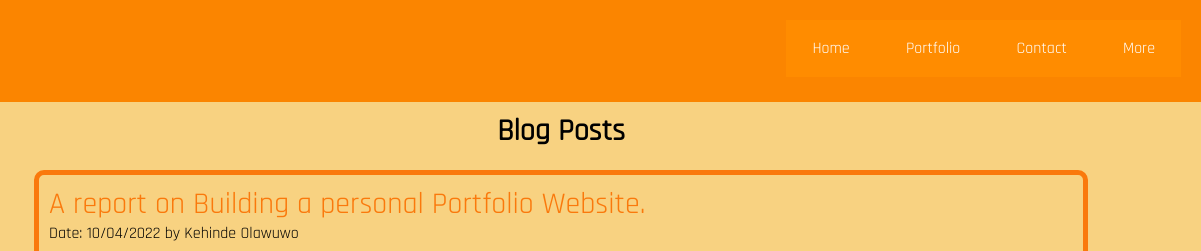
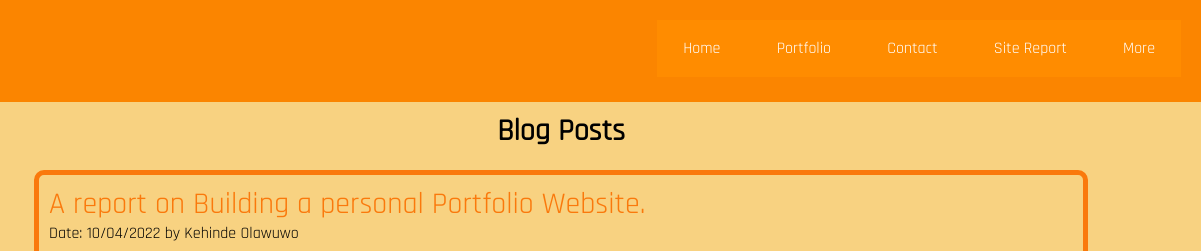
Before and after one commit to heavykenny/CSY1018-1, a plain HTML site: page blog.html in a window 1280 px wide. Shown: the top 251 px of the page, 79-1280 px from the left. Drawn offline with Linux system fonts and the light colour scheme.

Commit message:
Adding Site report to nav

```diff
--- a/blog.html
+++ b/blog.html
@@ -35,6 +35,7 @@
             <li><a href="index.html">Home</a></li>
             <li><a href="portfolio.html">Portfolio</a></li>
             <li><a href="contact.html">Contact</a></li>
+            <li><a href="site-report.html">Site Report</a></li>
             <li><a href="#">More</a>
                 <ul>
                     <li><a href="blog.html">Blog</a></li>
```
Also changed, not shown: contact.html (+1 -0 lines), index.html (+1 -0 lines), portfolio.html (+1 -0 lines), site-report.html (+1 -0 lines).
